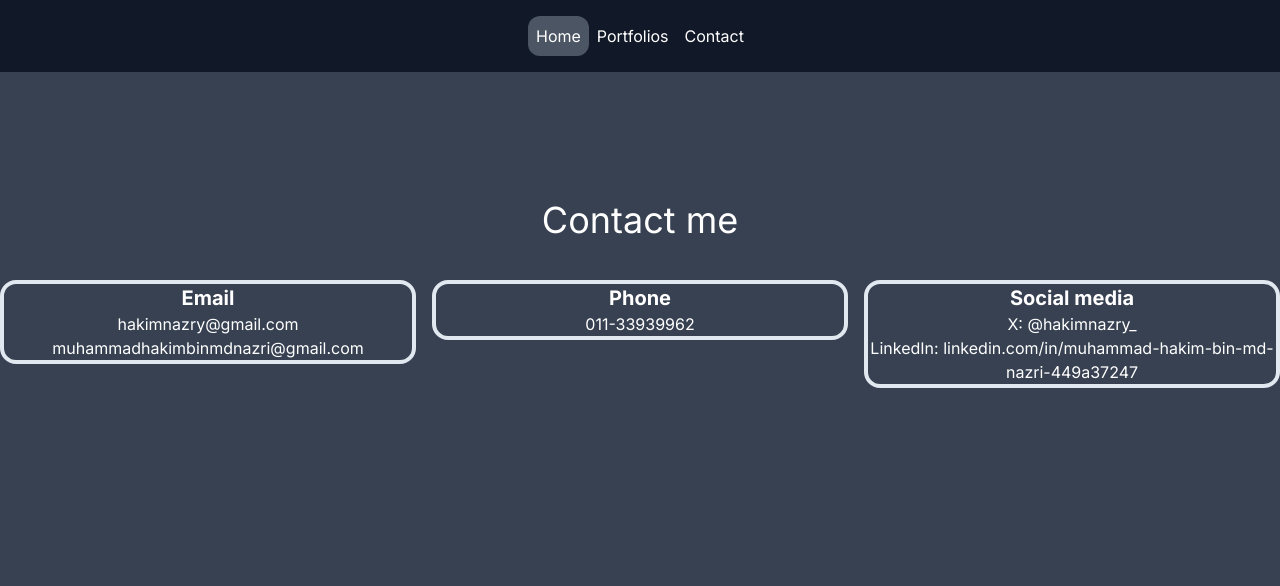
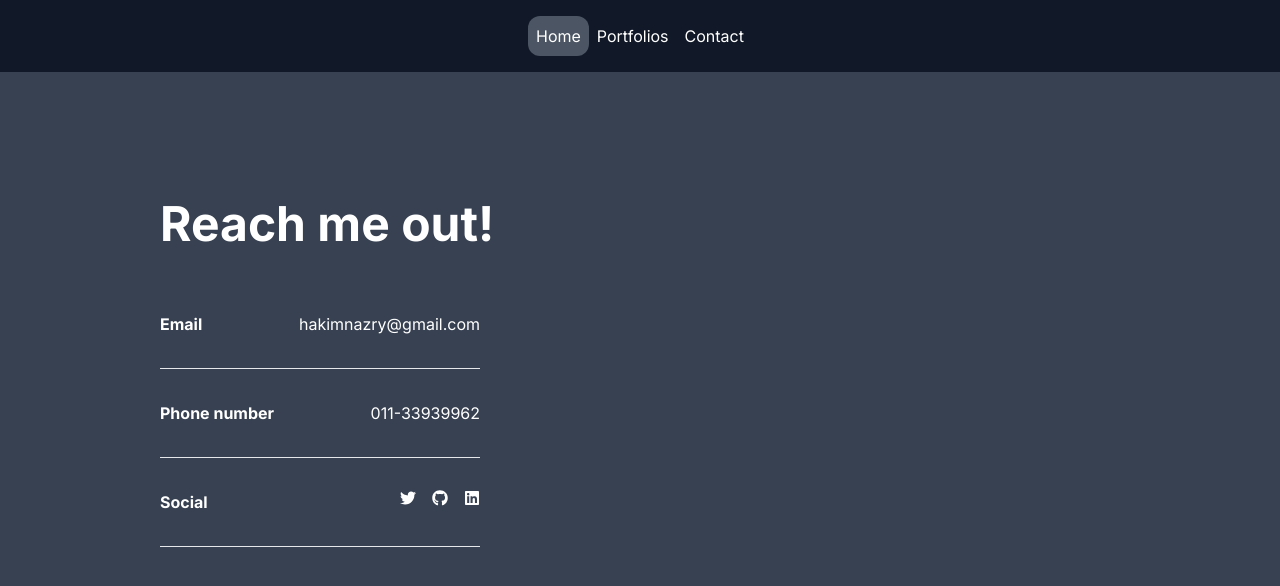
Before and after one commit to hakimnazry24/PersonalWebsite, a Next.js app: page /contact in a window 1280 px wide. Shown: the top 586 px of the page. Built offline with nearby package versions, Linux system fonts and the light colour scheme; what tailwindcss-animated would draw is missing.

Commit message:
updating portfolio, contact

```diff
--- a/app/contact/page.jsx
+++ b/app/contact/page.jsx
@@ -1,31 +1,32 @@
+import { FaTwitter } from "react-icons/fa";
+import { FaGithub } from "react-icons/fa";
+import { FaLinkedin } from "react-icons/fa";
+
 export default function contact() {
     return(
         <>
-            <section className="mt-32 text-white text-center" >
-                <h1 className=" text-4xl">Contact me</h1>
-                <div className="w-3/4 m-auto mt-10 sm:w-auto">
-                    <div className="columns-3 ">
-                        <div className="break-inside-avoid-column border-4 border-slate-200 rounded-2xl">
-                            <h2 className="text-xl font-bold">Email</h2>
-                            <p>
-                                hakimnazry@gmail.com<br></br>
-                                muhammadhakimbinmdnazri@gmail.com
-                            </p>
-                        </div>
-                        <div className="break-inside-avoid-column border-4 border-slate-200 rounded-2xl">
-                            <h2 className="text-xl font-bold">Phone</h2>
-                            <p>
-                                011-33939962
-                            </p>
-                        </div>
-                        <div className="break-inside-avoid-column border-4 border-slate-200 rounded-2xl">
-                            <h2 className="text-xl font-bold">Social media</h2>
-                            <p>
-                                X: @hakimnazry_<br></br>
-                                LinkedIn: linkedin.com/in/muhammad-hakim-bin-md-nazri-449a37247
-                            </p>
+            <section className="mt-32 mx-40 text-white " >
+                <h1 className="text-5xl font-bold">Reach me out!</h1>
+                <div className="my-16 w-1/3">
+                    <div className="my-8 flex justify-between">
+                        <p className="font-bold">Email</p>
+                        <p>hakimnazry@gmail.com</p>
+                    </div>
+                    <hr />
+                    <div className="my-8 flex justify-between">
+                        <p className="font-bold">Phone number</p>
+                        <p>011-33939962</p>
+                    </div>
+                    <hr />
+                    <div className="my-8 flex justify-between">
+                        <p className="font-bold">Social</p>
+                        <div className="flex gap-4">
+                            <p><a href="https://twitter.com/hakimnazry_"><FaTwitter></FaTwitter></a></p>
+                            <p><a href="https://github.com/hakimnazry24"><FaGithub></FaGithub></a></p>
+                            <p><a href="https://www.linkedin.com/in/muhammad-hakim-bin-md-nazri-449a37247/"><FaLinkedin></FaLinkedin></a></p>
                         </div>
                     </div>
+                    <hr />
                 </div>
             </section>
         </>
--- a/app/portfolios/page.jsx
+++ b/app/portfolios/page.jsx
@@ -5,9 +5,12 @@ export default function portfolios() {
         <>
             <div className="animate-fade-down animate-once">
                 <h1 className="m-4 font-bold text-4xl text-center">Portfolios</h1>
-                <div className="m-10 grid grid-cols-3">
-                    <PortfolioCard portfolioLink={"https://donothing.vercel.app"} portfolioImage={"/images/donothing_web.png"} portfolioTitle={"\"Do Nothing\" Game"} portfolioDesc={"Do Nothing Game is a game where you do not have to do anything, just sit and relax. The purpose of this game is to help people escape from Internet fever for a while using an interactive way."}></PortfolioCard>
-                    <PortfolioCard portfolioLink={"https://hakimnazri.vercel.app"} portfolioImage={"/images/personal_website.png"} portfolioTitle={"Personal Website"} portfolioDesc={"This is my personal website. It contains my picture, biodata, portfolios of my projects, and my blogposts for various subjects. Everything related to software developments will be put here for documentation."}></PortfolioCard>
+                <div className="flex justify-center">
+                    <div className="m-10 grid grid-cols-3 gap-20">
+                        <PortfolioCard portfolioLink={"https://donothing.vercel.app"} portfolioImage={"/images/donothing_web.png"} portfolioTitle={"\"Do Nothing\" Game"} portfolioDesc={"Do Nothing Game is a game where you do not have to do anything, just sit and relax. The purpose of this game is to help people escape from Internet fever for a while using an interactive way."}></PortfolioCard>
+                        <PortfolioCard portfolioLink={"https://hakimnazri.vercel.app"} portfolioImage={"/images/personal_website.png"} portfolioTitle={"Personal Website"} portfolioDesc={"This is my personal website. It contains my picture, biodata, portfolios of my projects, and my blogposts for various subjects. Everything related to software developments will be put here for documentation."}></PortfolioCard>
+                        <PortfolioCard portfolioLink={"https://motionu.club"} portfolioImage={"/images/motionu_website.png"} portfolioTitle={"Motion-U Club Official Website"} portfolioDesc={"Motion-U Club is a technopreneurship club based in International Islamic University Malaysia. I created the website using NextJs, Tailwind and Contenful Headless CMS."}></PortfolioCard>
+                    </div>
                 </div>
             </div>
 
--- a/package.json
+++ b/package.json
@@ -12,6 +12,7 @@
     "next": "14.1.0",
     "react": "^18",
     "react-dom": "^18",
+    "react-icons": "^5.0.1",
     "tailwindcss-animated": "^1.0.1"
   },
   "devDependencies": {
```
Also changed, not shown: components/PortfolioCard.jsx (+1 -1 lines), public/images/motionu_website.png (added), 1 other file (tests, documents, lock files or other folders).
